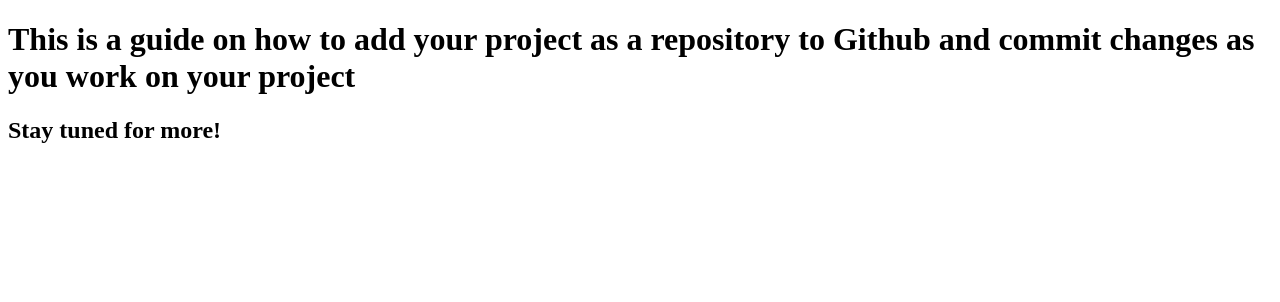
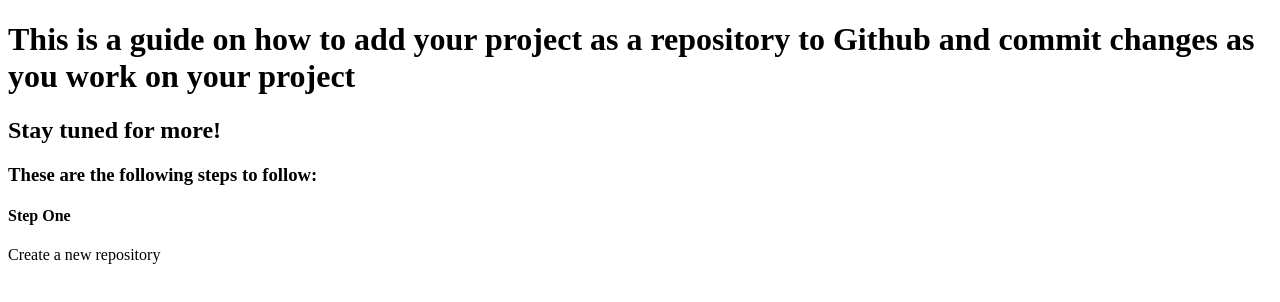
Before and after one commit to zeenatcassim/testing-again, a plain HTML site: page index.html in a window 1280 px wide. Drawn offline with Linux system fonts and the light colour scheme.

Commit message:
Added more content to homepage
Started with step 1

```diff
--- a/index.html
+++ b/index.html
@@ -11,5 +11,14 @@
       commit changes as you work on your project
     </h1>
     <h2>Stay tuned for more!</h2>
+
+    <section>
+      <h3>These are the following steps to follow:</h3>
+    </section>
+
+    <section>
+      <h4>Step One</h4>
+      <p>Create a new repository</p>
+    </section>
   </body>
 </html>
```
